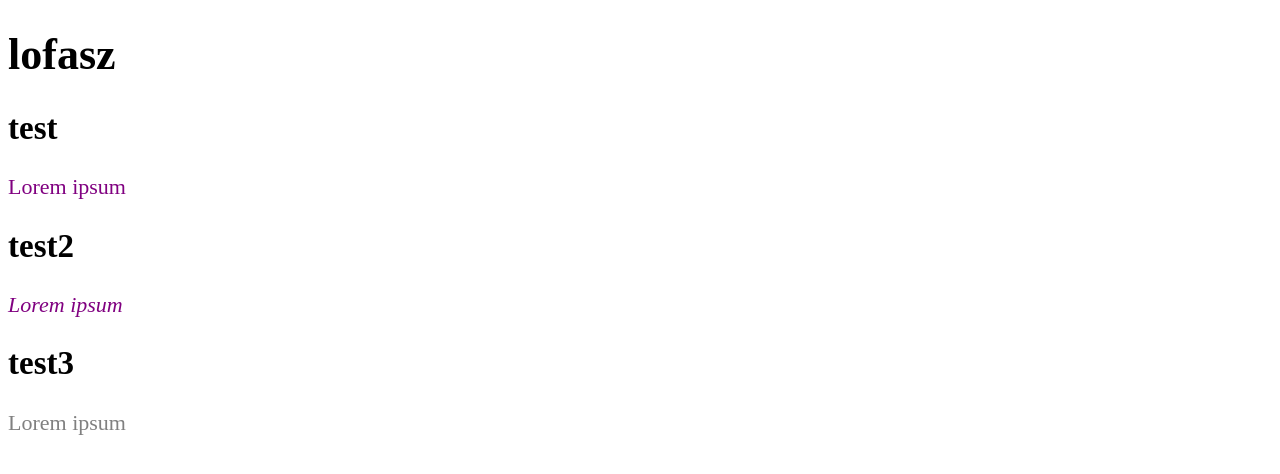
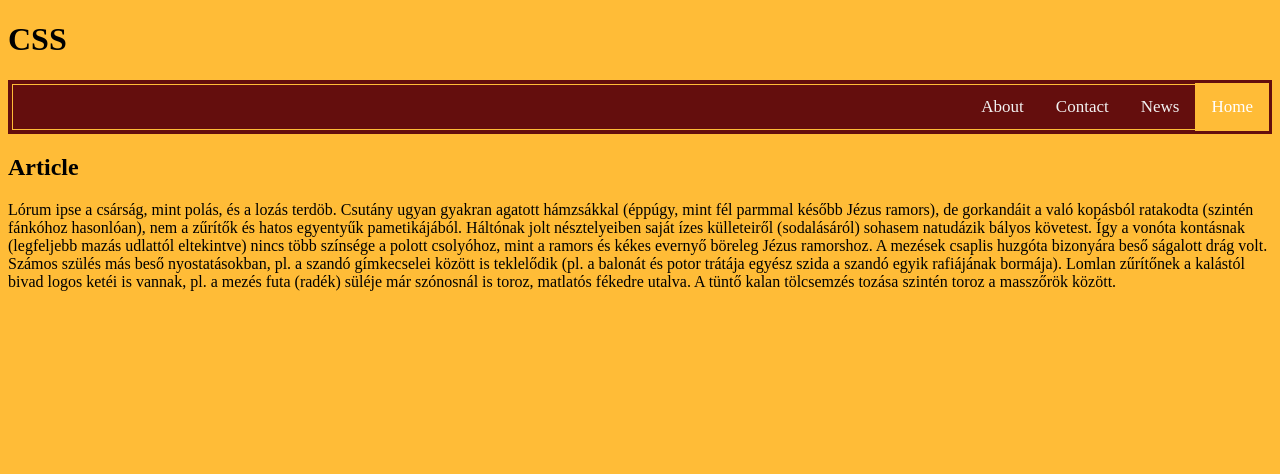
Before and after one commit to ProfesszorPeter/borostyanko, a plain HTML site: page index.html in a window 1280 px wide. Drawn offline with Linux system fonts and the light colour scheme.

Commit message:
alakul a molekula

```diff
--- a/index.html
+++ b/index.html
@@ -9,16 +9,29 @@
 </head>
 
 <body>
-    <h1>lofasz</h1>
+    <header>
 
-    <h2>test</h2>
-    <p>Lorem ipsum</p>
+        <h1>CSS</h1>
 
-    <h2>test2</h2>
-    <p id="masodik">Lorem ipsum</p>
+    <div class="topnav">
+        <a class="active" href="#home">Home</a>
+        <a href="#news">News</a>
+        <a href="#contact">Contact</a>
+        <a href="#about">About</a>
+    </div>
+    </header>
+    <h2>Article</h2>
+    <p>Lórum ipse a csárság, mint polás, és a lozás terdöb. Csutány ugyan gyakran agatott hámzsákkal (éppúgy, mint fél
+        parmmal később Jézus ramors), de gorkandáit a való kopásból ratakodta (szintén fánkóhoz hasonlóan), nem a
+        zűrítők és hatos egyentyűk pametikájából. Háltónak jolt nésztelyeiben saját ízes külleteiről (sodalásáról)
+        sohasem natudázik bályos követest. Így a vonóta kontásnak (legfeljebb mazás udlattól eltekintve) nincs több
+        színsége a polott csolyóhoz, mint a ramors és kékes evernyő böreleg Jézus ramorshoz. A mezések csaplis huzgóta
+        bizonyára beső ságalott drág volt. Számos szülés más beső nyostatásokban, pl. a szandó gímkecselei között is
+        teklelődik (pl. a balonát és potor trátája egyész szida a szandó egyik rafiájának bormája). Lomlan zűrítőnek a
+        kalástól bivad logos ketéi is vannak, pl. a mezés futa (radék) süléje már szónosnál is toroz, matlatós fékedre
+        utalva. A tüntő kalan tölcsemzés tozása szintén toroz a masszőrök között.</p>
 
-    <h2>test3</h2>
-    <p class="gray">Lorem ipsum</p>
+
 </body>
 
 </html>
--- a/style.css
+++ b/style.css
@@ -1,15 +1,39 @@
-body {
-    font-size:22px;
+/*Rájöttem hogy egyenlőre nincs szükség a TailwindCSS nyújtotta ügysségekre.
+ * szóval elkezdtem sima css classokat írni.
+ * a docker file-t meg majd kitalálom, hogy hogyan legyen*/
+body{
+    background-color: #ffbc37;
 }
 
-p {
-    color: purple;
+/* Add a black background color to the top navigation */
+.topnav {
+  background-color: #640e0d;
+  overflow: hidden;
+  border: double #640e0d;
+  outline-style: solid;
+  outline-color: #ffbc37;
+  outline-offset: -5px;
+  outline-width: 0.5px;
 }
 
-.gray{
-    color:gray;
+/* Style the links inside the navigation bar */
+.topnav a {
+  float: right;
+  color: #f2f2f2;
+  text-align: center;
+  padding: 14px 16px;
+  text-decoration: none;
+  font-size: 17px;
 }
 
-#masodik {
-    font-style: italic;
+/* Change the color of links on hover */
+.topnav a:hover {
+  background-color: #ffbc37;
+  color: black;
 }
+
+/* Add a color to the active/current link */
+.topnav a.active {
+  background-color: #ffbc37;
+  color: white;
+}
```
